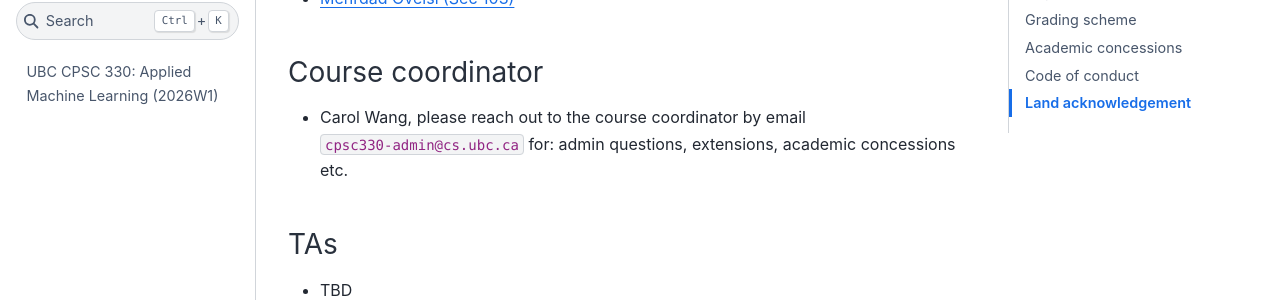
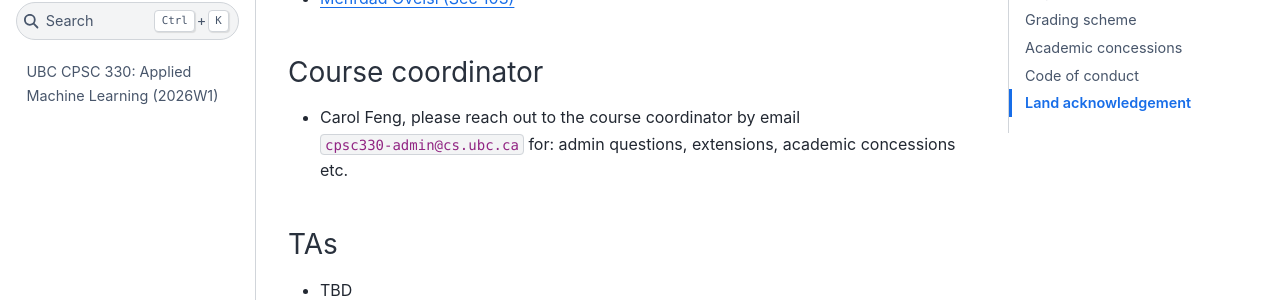
Before and after one commit to UBC-CS/cpsc330-2026W1, a Jupyter Book: the page built from syllabus.md, in a window 1280 px wide and 900 px high, scrolled down 1544 px. Shown: the part 153-453 px from the top of the window. Built offline with Jupyter Book 1.0.4 settings and Sphinx 7.4.7 and the Sphinx Book theme 1.1.4, drawn with Linux system fonts in a browser that asks for light colours; pages that are not in the unit, such as notebooks, are missing from menus; comment, search, counter and statistics services are not loaded.

Commit message:
Update syllabus.md

```diff
--- a/syllabus.md
+++ b/syllabus.md
@@ -46,7 +46,7 @@
 - [Mehrdad Oveisi (Sec 103)](https://www.cs.ubc.ca/people/mehrdad-oveisi)
 
 ### Course coordinator
-- Carol Wang, please reach out to the course coordinator by email `cpsc330-admin@cs.ubc.ca` for: admin questions, extensions, academic concessions etc.
+- Carol Feng, please reach out to the course coordinator by email `cpsc330-admin@cs.ubc.ca` for: admin questions, extensions, academic concessions etc.
 
 ### TAs
 
```
